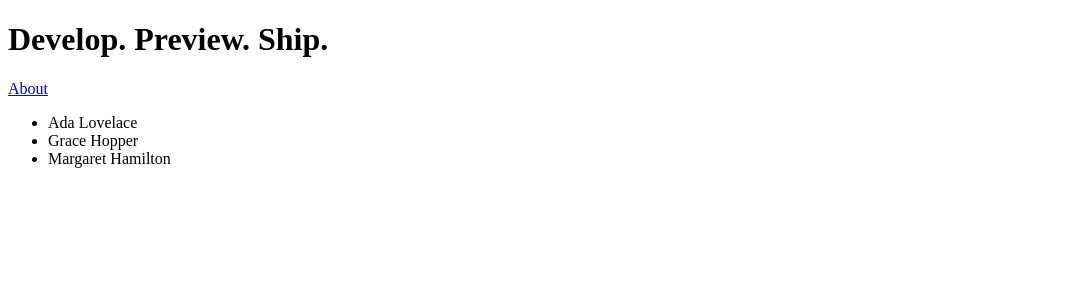
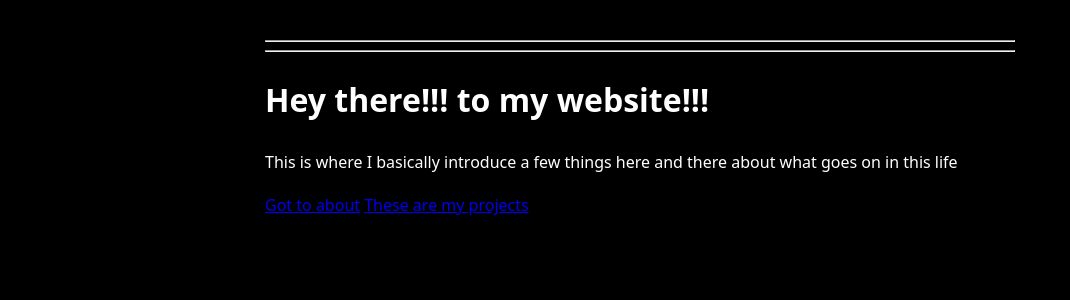
Before and after one commit to vejhawar0/website, a Next.js app: page / in a window 1280 px wide. Shown: the top 300 px of the page, without its empty margins (0-1070 px from the left). Built offline with nearby package versions, Linux system fonts and the light colour scheme.

Commit message:
Added basic css for darkening (needs to be updated/streamlined. Attempting to change structure of posts

```diff
--- /dev/null
+++ b/app/content/page.mdx
@@ -0,0 +1 @@
+[Here is the link to my first post](/content/my-first-post)
--- /dev/null
+++ b/app/globals.css
@@ -0,0 +1,32 @@
+/* .markdown {
+  background: #000;
+  color: #ffffff;
+  padding: 2rem;
+  font-family: system-ui, sans-serif;
+  line-height: 1.7;
+  max-width: 750px;
+  margin: auto;
+}
+
+.markdown h1,
+.markdown h2,
+.markdown h3 {
+  color: #fff;
+}
+
+.markdown a {
+  color: #4da6ff;
+} */
+
+body {
+  padding: 20px 20px 60px;
+  max-width: 680px;
+  margin: 0 auto;
+  background: #000;
+  color: #ffffff;
+  padding: 2rem;
+  font-family: system-ui, sans-serif;
+  line-height: 1.7;
+  max-width: 750px;
+  margin: auto;
+}
--- a/app/layout.tsx
+++ b/app/layout.tsx
@@ -1,3 +1,6 @@
+import { useMDXComponents } from "@/mdx-components.tsx";
+import './globals.css';
+
 export const metadata = {
   title: 'Next.js',
   description: 'Generated by Next.js',
--- a/app/mdx-page/page.tsx
+++ /dev/null
@@ -1,6 +0,0 @@
-import Welcome from "./welcome.mdx";
-
-
-export default function Page() {
-  return <Welcome />
-}
--- /dev/null
+++ b/app/page.mdx
@@ -0,0 +1,11 @@
+---
+
+---
+
+
+# Hey there!!! to my website!!!
+
+This is where I basically introduce a few things here and there about what goes on in this life
+
+[Got to about](/about)
+[These are my projects](/projects)
--- /dev/null
+++ b/app/projects/page.mdx
@@ -0,0 +1,3 @@
+Here, you can find all sorts of information about my website. Here is an example
+
+[Go to my first post](/content/my-first-page)
--- a/content/my-first-post.mdx
+++ /dev/null
@@ -1,2 +0,0 @@
-Hey, this is my first post to be updated. There is no way that this
-is happening bro
--- a/mdx-components.tsx
+++ b/mdx-components.tsx
@@ -1,6 +1,22 @@
 import type { MDXComponents } from 'mdx/types'
+import Link from "next/link";
 
-const components: MDXComponents = {}
+const components: MDXComponents =
+{
+    a: (props) => <Link {...props} />,
+
+    Warning: ({ children }) => (
+      <div style={{
+        background: "#222",
+        borderLeft: "4px solid #f39c12",
+        padding: "1rem",
+        borderRadius: "6px",
+        margin: "1rem 0"
+      }}>
+        ⚠️ {children}
+      </div>
+    ),
+}
 
 export function useMDXComponents(): MDXComponents {
   return components
```
Also changed, not shown: app/mdx-page/page.mdx (renamed from app/mdx-page/welcome.mdx), app/placeholder.tsx (renamed from app/page.tsx), mdx-components/title.mdx (added), 2 other files (tests, documents, lock files or other folders).
